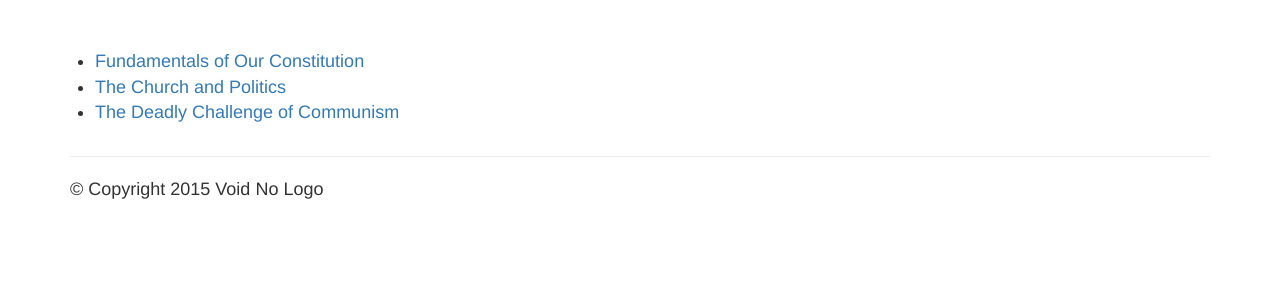
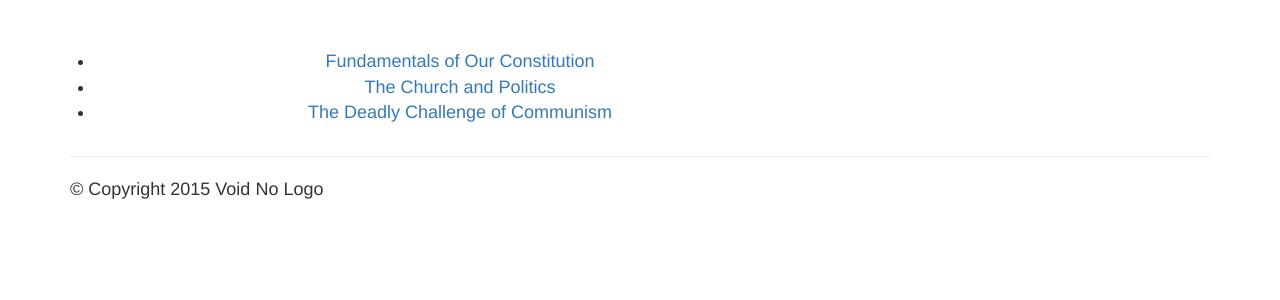
Before and after one commit to voidnologo/TBF, a Django app: page /book/ in a window 1280 px wide. Shown: the part 51-351 px from the top of the page. Run offline with Django 3.2, Linux system fonts and the light colour scheme; data comes from the database, SQL or seed files in the repository; some libraries are stand-ins or nearby versions.

Commit message:
Center text

```diff
--- a/book/templates/book/index.html
+++ b/book/templates/book/index.html
@@ -2,7 +2,7 @@
 {% block content %}
 
   <div class="row">
-    <article class="col-md-8">
+    <article class="col-md-8 center-block text-center">
       {% if articles %}
         <ul>
           {% for article in articles %}
```
